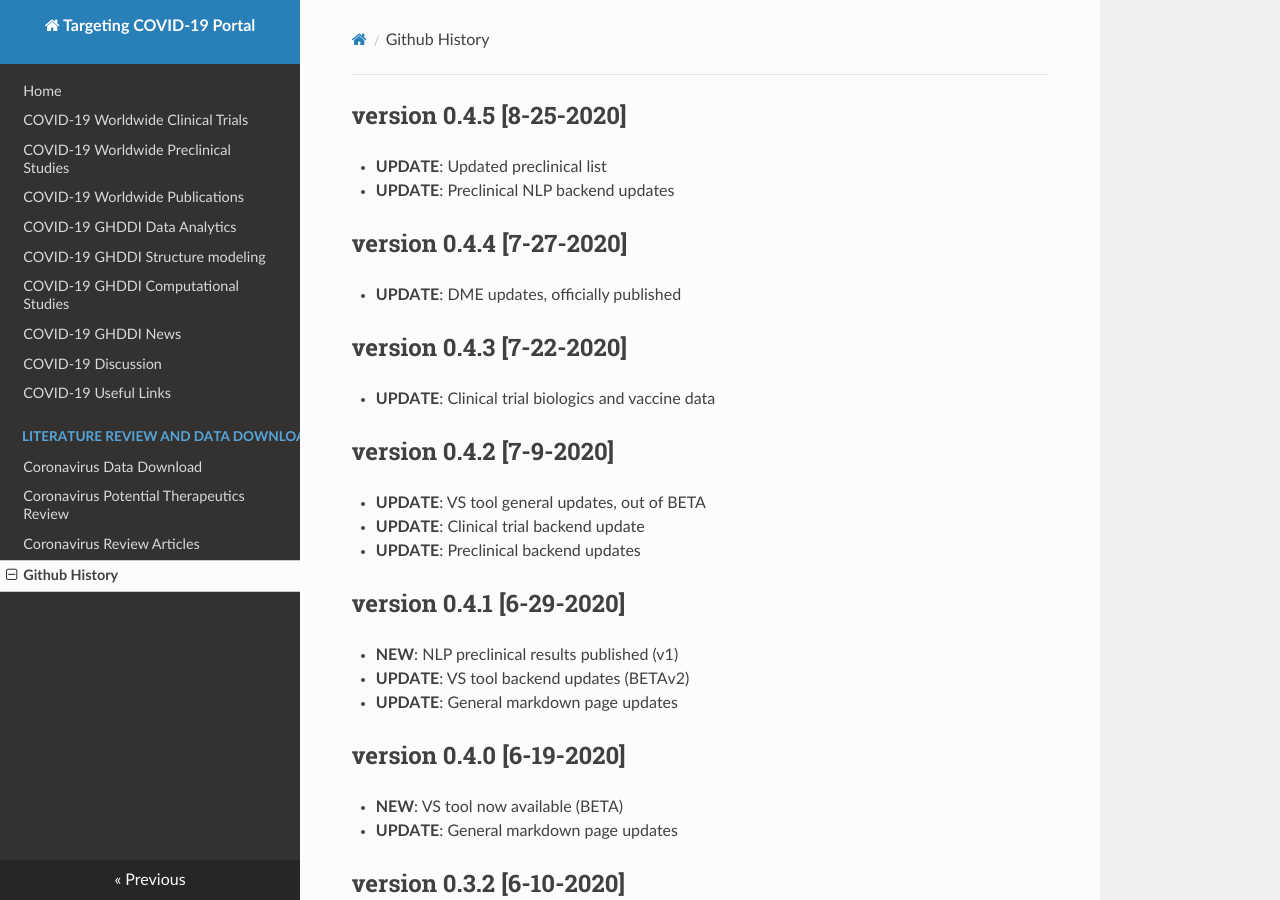
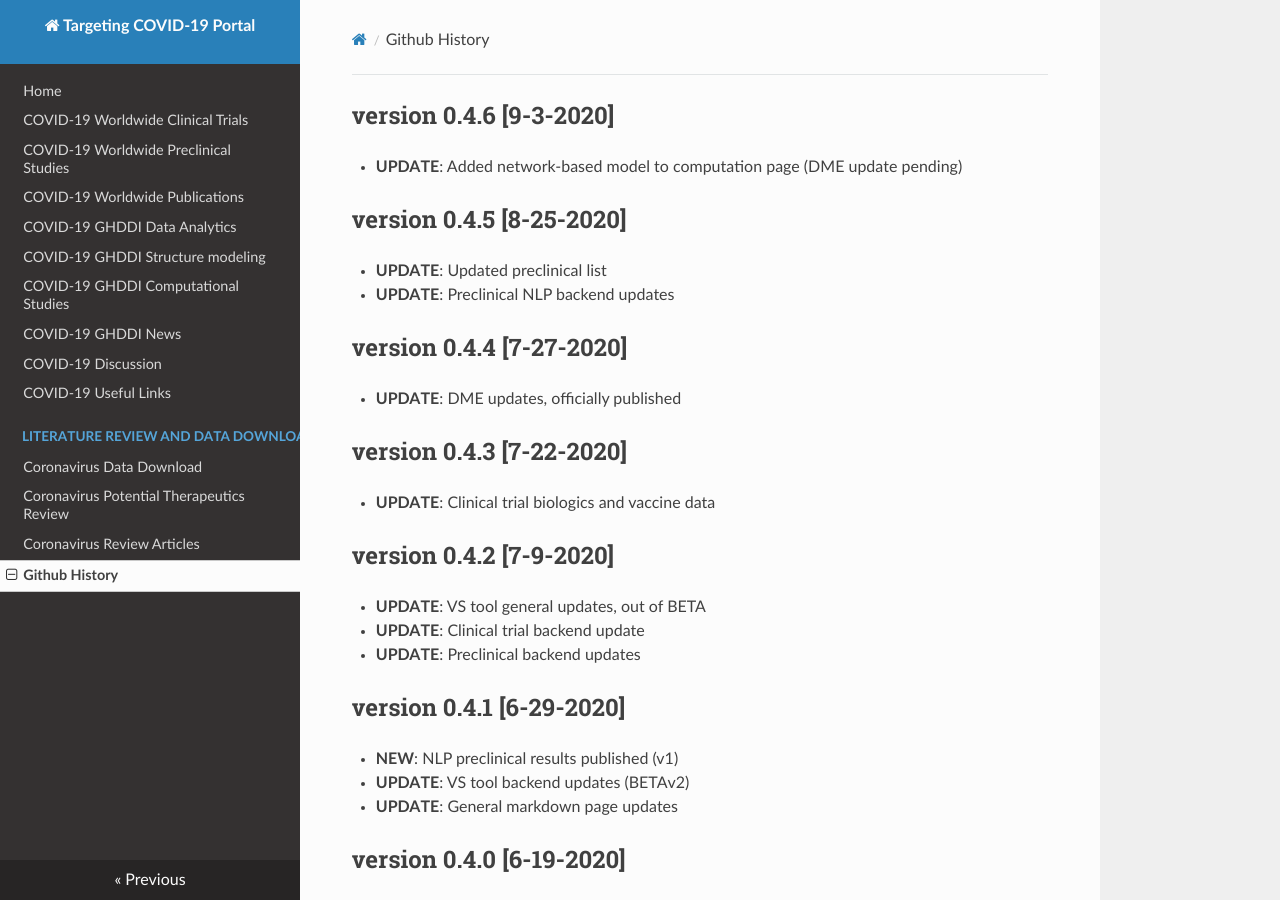
Before and after one commit to GHDDI-AILab/Targeting2019-nCoV, an MkDocs documentation site: the page built from docs/history.md, in a window 1280 px wide and 900 px high. Built offline with MkDocs 1.6.1, drawn with Linux system fonts in a browser that asks for light colours; nearby versions of some CDN libraries.

Commit message:
Update history.md

```diff
--- a/docs/history.md
+++ b/docs/history.md
@@ -1,3 +1,6 @@
+## version 0.4.6 [9-3-2020]
+* **UPDATE**: Added network-based model to computation page (DME update pending)
+
 ## version 0.4.5 [8-25-2020]
 * **UPDATE**: Updated preclinical list
 * **UPDATE**: Preclinical NLP backend updates
```
